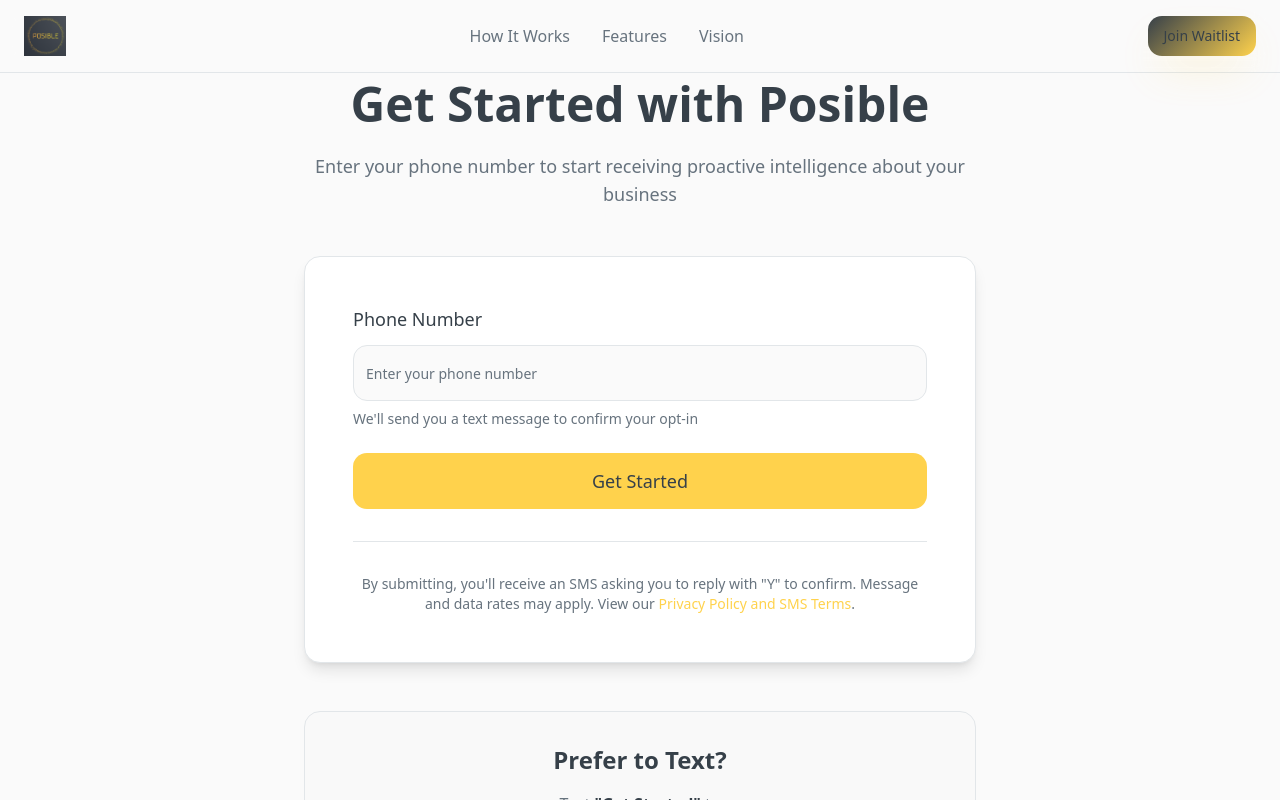
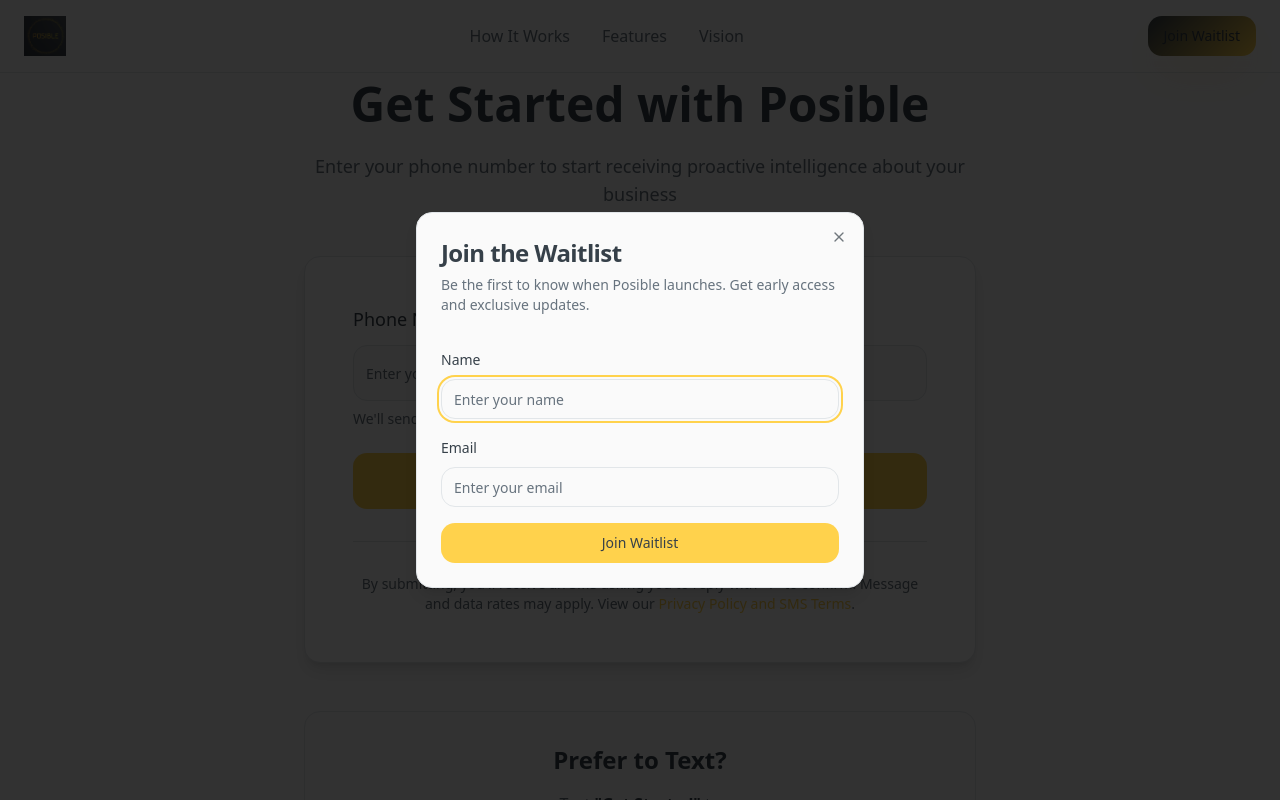
Before and after one commit to Lars-2/go-posible-faster, a React (Vite) app: page /opt-in in a window 1280 px wide. Both pictures are taken after a click on the button "Join Waitlist". Shown: the top 800 px of the page. Built offline with nearby package versions, Linux system fonts and the light colour scheme.

Commit message:
Implement waitlist signup functionality

```diff
--- a/src/components/Header.tsx
+++ b/src/components/Header.tsx
@@ -1,7 +1,11 @@
+import { useState } from "react";
 import { Button } from "@/components/ui/button";
 import { Link } from "react-router-dom";
+import WaitlistDialog from "@/components/WaitlistDialog";
 
 const Header = () => {
+  const [waitlistOpen, setWaitlistOpen] = useState(false);
+
   return (
     <header className="fixed top-0 w-full z-50 bg-background/80 backdrop-blur-md border-b border-border">
       <nav className="container mx-auto px-6 py-4">
@@ -26,11 +30,13 @@ const Header = () => {
             </a>
           </div>
 
-          <Button variant="hero">
+          <Button variant="hero" onClick={() => setWaitlistOpen(true)}>
             Join Waitlist
           </Button>
         </div>
       </nav>
+
+      <WaitlistDialog open={waitlistOpen} onOpenChange={setWaitlistOpen} />
     </header>
   );
 };
--- /dev/null
+++ b/src/components/WaitlistDialog.tsx
@@ -0,0 +1,95 @@
+import { useState } from "react";
+import { Dialog, DialogContent, DialogHeader, DialogTitle, DialogDescription } from "@/components/ui/dialog";
+import { Button } from "@/components/ui/button";
+import { Input } from "@/components/ui/input";
+import { Label } from "@/components/ui/label";
+import { toast } from "sonner";
+
+interface WaitlistDialogProps {
+  open: boolean;
+  onOpenChange: (open: boolean) => void;
+}
+
+const WaitlistDialog = ({ open, onOpenChange }: WaitlistDialogProps) => {
+  const [email, setEmail] = useState("");
+  const [name, setName] = useState("");
+  const [isLoading, setIsLoading] = useState(false);
+
+  const handleSubmit = async (e: React.FormEvent) => {
+    e.preventDefault();
+
+    // Basic email validation
+    const emailRegex = /^[^\s@]+@[^\s@]+\.[^\s@]+$/;
+    if (!email || !emailRegex.test(email)) {
+      toast.error("Please enter a valid email address");
+      return;
+    }
+
+    if (!name || name.trim().length < 2) {
+      toast.error("Please enter your name");
+      return;
+    }
+
+    setIsLoading(true);
+
+    // Simulate API call (in production, this would save to your backend)
+    setTimeout(() => {
+      setIsLoading(false);
+      toast.success("You're on the waitlist! We'll be in touch soon.");
+      setEmail("");
+      setName("");
+      onOpenChange(false);
+    }, 1000);
+  };
+
+  return (
+    <Dialog open={open} onOpenChange={onOpenChange}>
+      <DialogContent className="sm:max-w-md">
+        <DialogHeader>
+          <DialogTitle className="text-2xl">Join the Waitlist</DialogTitle>
+          <DialogDescription>
+            Be the first to know when Posible launches. Get early access and exclusive updates.
+          </DialogDescription>
+        </DialogHeader>
+
+        <form onSubmit={handleSubmit} className="space-y-4 mt-4">
+          <div>
+            <Label htmlFor="name">Name</Label>
+            <Input
+              id="name"
+              type="text"
+              placeholder="Enter your name"
+              value={name}
+              onChange={(e) => setName(e.target.value)}
+              disabled={isLoading}
+              className="mt-2"
+            />
+          </div>
+
+          <div>
+            <Label htmlFor="email">Email</Label>
+            <Input
+              id="email"
+              type="email"
+              placeholder="Enter your email"
+              value={email}
+              onChange={(e) => setEmail(e.target.value)}
+              disabled={isLoading}
+              className="mt-2"
+            />
+          </div>
+
+          <Button
+            type="submit"
+            className="w-full"
+            disabled={isLoading}
+          >
+            {isLoading ? "Joining..." : "Join Waitlist"}
+          </Button>
+        </form>
+      </DialogContent>
+    </Dialog>
+  );
+};
+
+export default WaitlistDialog;
```
